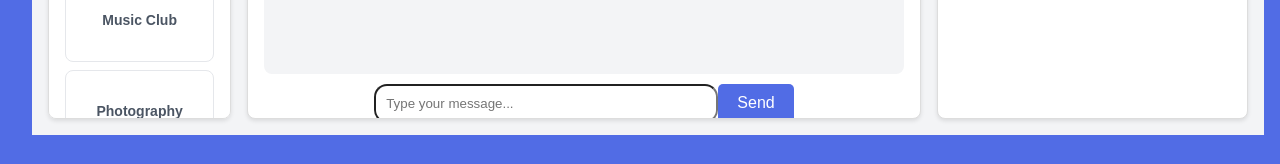
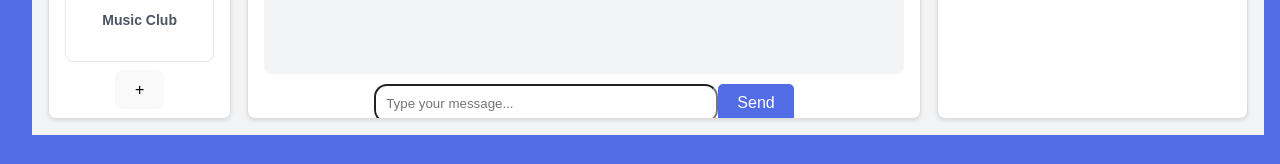
Before and after one commit to PortsmouthTeam6C/SETaP-Code, a React (Vite) app in the folder Frontend/: page /Homepage in a window 1280 px wide. Shown: the part 633-797 px from the top of the page. Built offline with nearby package versions, Linux system fonts and the light colour scheme.

Commit message:
Update Homepage.tsx
made enter buttton work

```diff
--- a/Frontend/src/pages/Homepage.tsx
+++ b/Frontend/src/pages/Homepage.tsx
@@ -3,9 +3,6 @@ import { useNavigate } from 'react-router-dom';
 import './HomePage.css';
 
 const societies = [
-  { id: 1, name: "Photography Club" },
-  { id: 2, name: "Coding Society" },
-  { id: 3, name: "Music Club" },
   { id: 1, name: "Photography Club" },
   { id: 2, name: "Coding Society" },
   { id: 3, name: "Music Club" },
@@ -52,6 +49,12 @@ function Homepage() {
     }
   }
 
+  function handleKeyDown(event: { key: string; }) {
+    if (event.key === 'Enter') {
+      handleSendMessage();
+    }
+  }
+
   return (
     <div className="container">
       {/* Society List */}
@@ -68,7 +71,7 @@ function Homepage() {
         </div>
       </div>
 
-      {/* Messages */}
+      {/* Messages Section */}
       <div className="messages">
         <h2 className="title">Messages</h2>
         <div className="message-box">
@@ -83,6 +86,7 @@ function Homepage() {
             type="text"
             value={newMessage}
             onChange={(e) => setNewMessage(e.target.value)}
+            onKeyDown={handleKeyDown}
             placeholder="Type your message..."
           />
           <button onClick={handleSendMessage}>Send</button>
```
